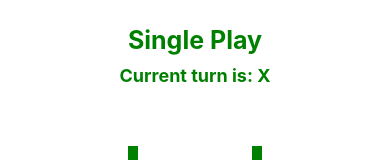
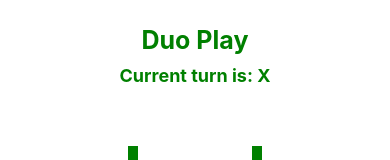
Before and after one commit to garryloopy/TicTacToe, a React Native app: screen /Game in a window 390 px wide. Shown: the top 160 px of the page. Built offline with nearby package versions, Linux system fonts and the light colour scheme.

Commit message:
Fixed bug on GamePage
Fixed single play and duo play bug

```diff
--- a/screens/GamePage.jsx
+++ b/screens/GamePage.jsx
@@ -157,7 +157,7 @@ export default function GamePage( {navigation, route} ) {
             </Modal>
 
 
-            <Text style={styles.textHeading}>Single Play</Text>
+            <Text style={styles.textHeading}>{singlePlay ? "Single Play" : "Duo Play"}</Text>
 
             <Game singlePlay={singlePlay}
                   theme={currentTheme}/>
```
